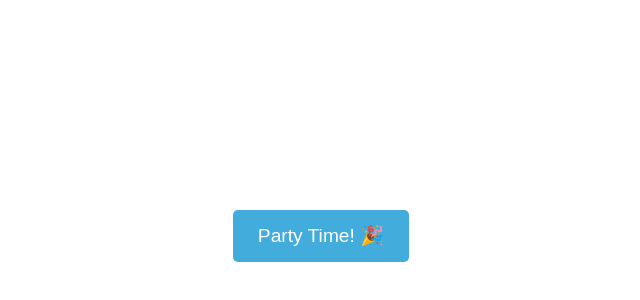
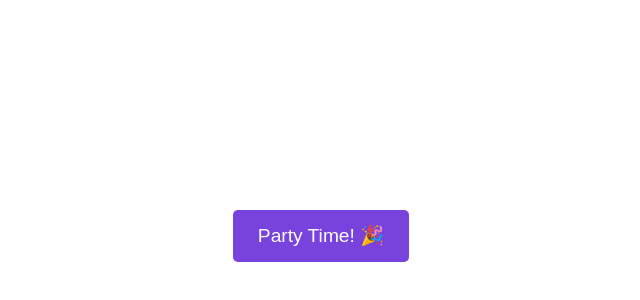
Before and after one commit to brandicameron/party-button, a plain HTML site: page index.html in a window 1280 px wide. Shown: the part 164-464 px from the top of the page, without its empty margins (319-959 px from the left). Drawn offline with Linux system fonts and the light colour scheme.

Commit message:
trying it with only css

```diff
--- a/css/main.css
+++ b/css/main.css
@@ -28,8 +28,8 @@ body {
 
 button {
   border: none;
-  /* background-color: rgb(120, 66, 221); */
-  background-color: rgb(66, 172, 221);
+  background-color: rgb(120, 66, 221);
+  /* background-color: rgb(66, 172, 221); */
   color: #fff;
   padding: 15px 25px;
   border-radius: 5px;
@@ -42,11 +42,11 @@ button {
   -ms-user-select: none;
   user-select: none; */
 
-  -webkit-touch-callout: none;
+  /* -webkit-touch-callout: none;
   -webkit-user-select: none;
   -khtml-user-select: none;
   -moz-user-select: none;
   -ms-user-select: none;
   user-select: none;
-  -webkit-tap-highlight-color: rgba(0, 0, 0, 0);
+  -webkit-tap-highlight-color: rgba(0, 0, 0, 0); */
 }
--- a/js/main.js
+++ b/js/main.js
@@ -1,4 +1,4 @@
-document.addEventListener("contextmenu", (event) => event.preventDefault());
+// document.addEventListener("contextmenu", (event) => event.preventDefault());
 
 const jsConfetti = new JSConfetti();
 let timer = null;
```
